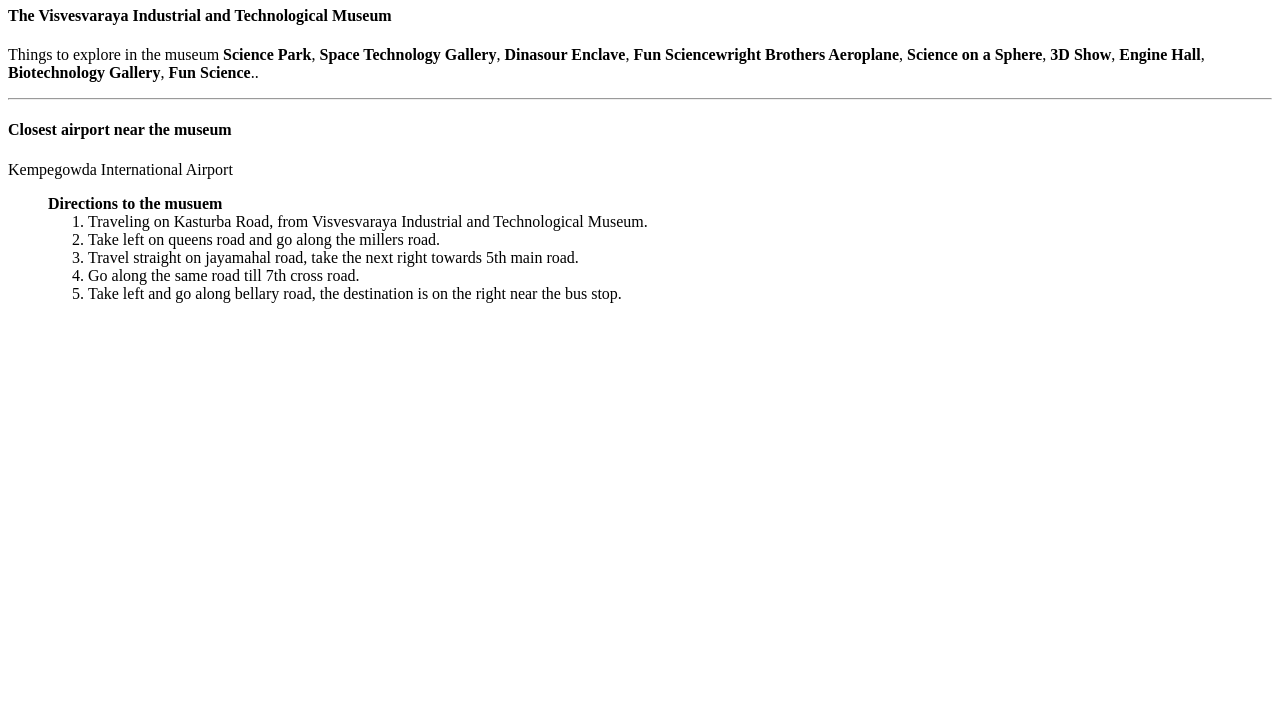
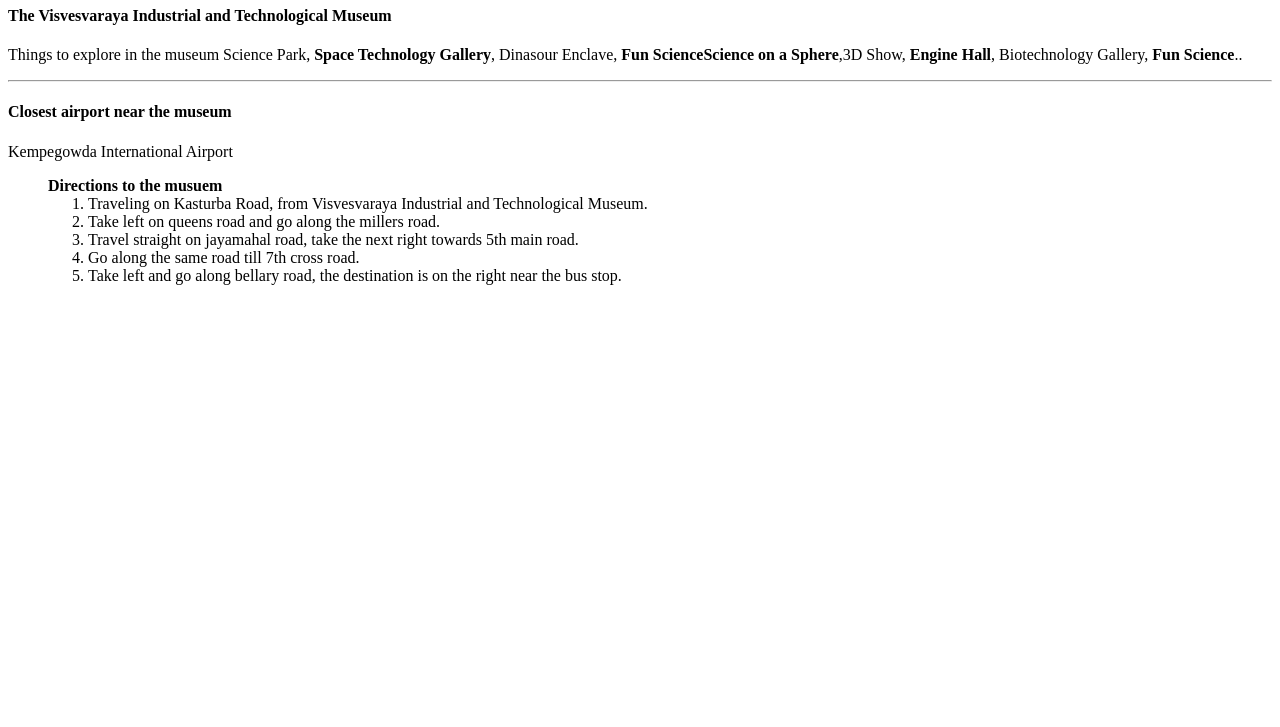
Before and after one commit to 44-563-Web-Apps-F22/44563-webapps-assignment-3-AkhilaMitta, a plain HTML site: page index.html in a window 1280 px wide. Shown: the part 73-800 px from the top of the page. Drawn offline with Linux system fonts and the light colour scheme.

Commit message:
made changes

```diff
--- a/index.html
+++ b/index.html
@@ -10,9 +10,9 @@
             Akhila Mitta
         </h1>
         <h4>The Visvesvaraya Industrial and Technological Museum</h4>
-        <p>Things to explore in the museum <b>Science Park</b>, <b>Space Technology Gallery</b>,
-            <b>Dinasour Enclave</b>, <b>Fun Science</b,<b>wright Brothers Aeroplane</b>, <b>Science on a Sphere</b>, <b>3D Show</b>,
-            <b>Engine Hall</b>, <b>Biotechnology Gallery</b>, <b>Fun Science</b>.</b>.</p>
+        <p>Things to explore in the museum Science Park, <b>Space Technology Gallery</b>,
+            Dinasour Enclave, <b>Fun Science</b,wright Brothers Aeroplane,<b>Science on a Sphere</b>,3D Show,
+            <b>Engine Hall</b>, Biotechnology Gallery, <b>Fun Science</b>.</b>.</p>
         <hr>
         <h4>Closest airport near the museum</h4>
         <p>Kempegowda International Airport
```
